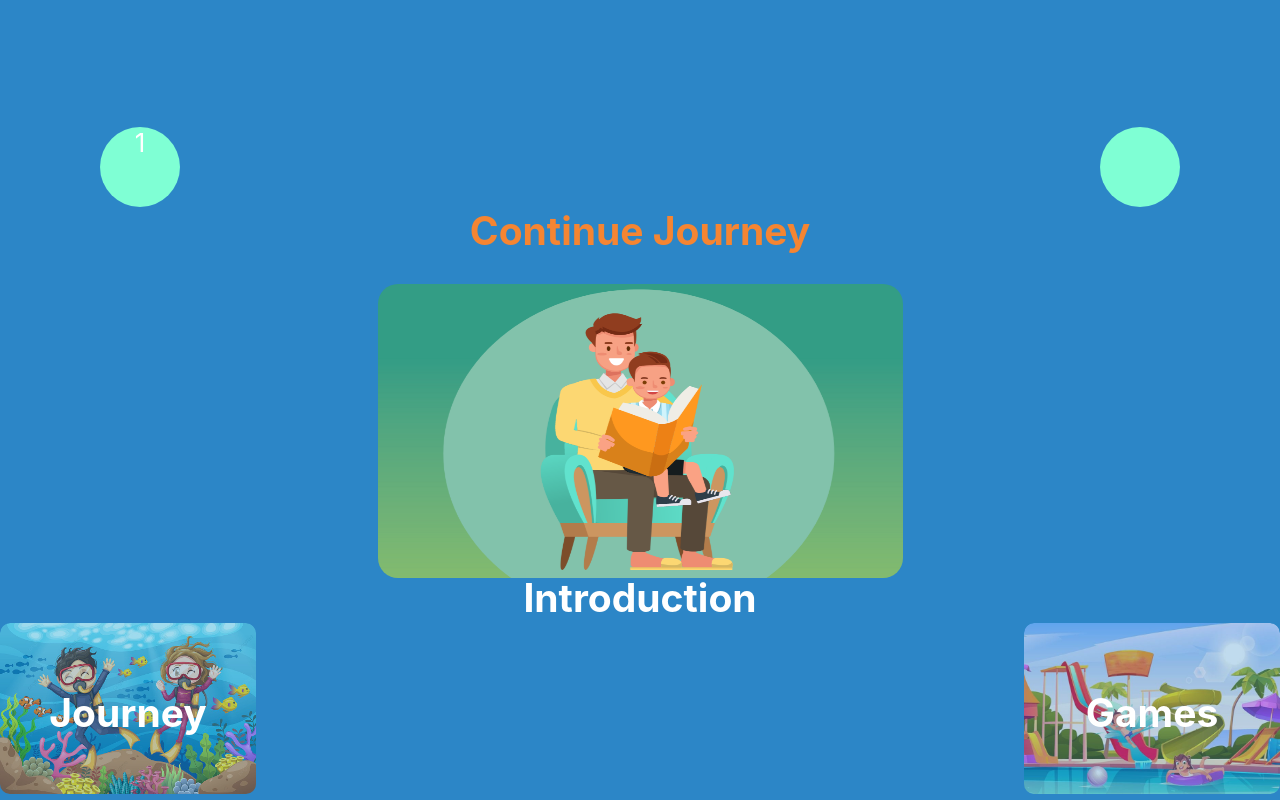
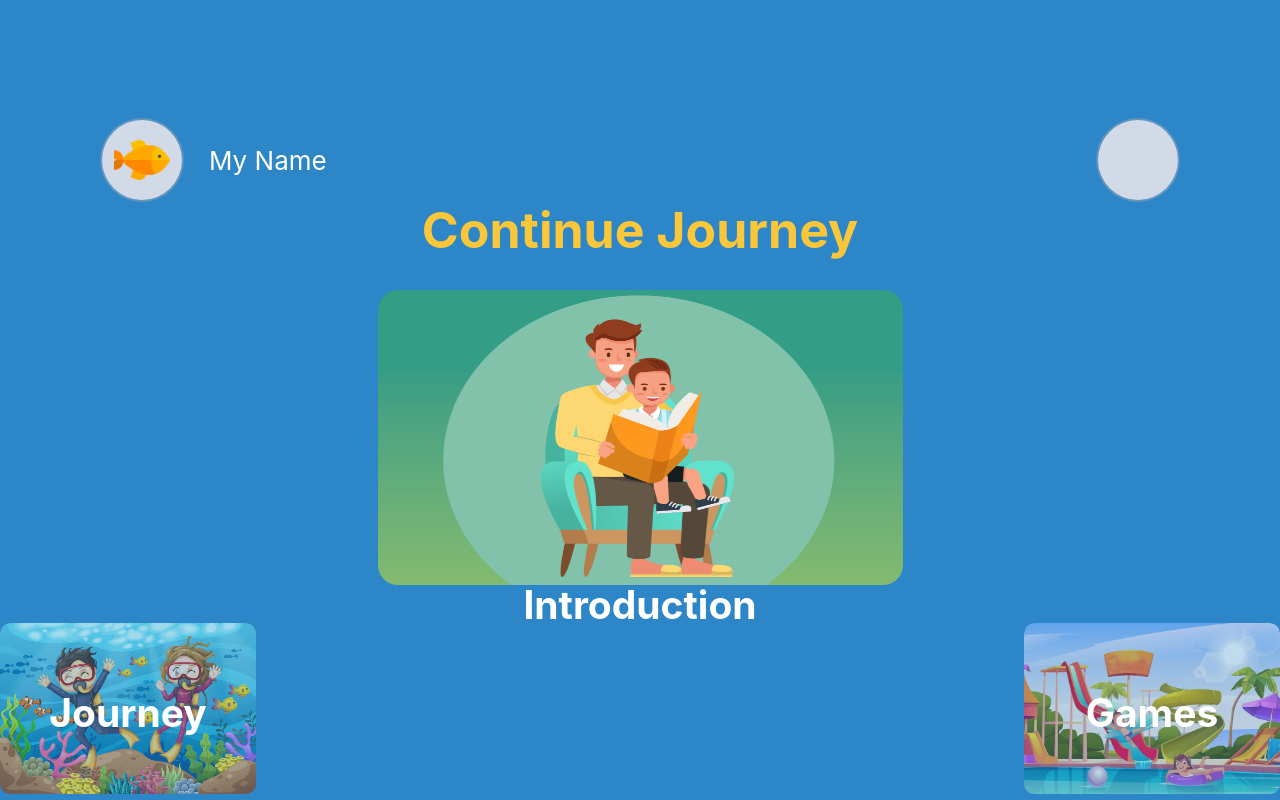
Before and after one commit to Jujuonthatbeat65750294/CodeSmiths, a React (Create React App) app: page /main-menu in a window 1280 px wide. Built offline with nearby package versions, Linux system fonts and the light colour scheme.

Commit message:
avatar added plus name

```diff
--- a/src/Ashley.css
+++ b/src/Ashley.css
@@ -41,19 +41,49 @@ code {
   height: 80px;
 }
 .profile , .setting{
-  background-color: aquamarine;
+  background-color: #d2dae7;
   width: 80px;
   height: 80px;
-  border-radius: 40px;
+  border-radius: 50%;
+  display: flex;
+  justify-content: center; /* Center horizontally */
+  align-items: center;
+  border: 2px solid #2675adab;
+}
+
+.profileImgUsername{
+  display: flex;
+  justify-content: space-evenly;
+  align-items: center;
+  column-gap: 25px;
+}
+
+.profile img{
+  width:70%;
+  height: 70%;
+}
+
+.profile .username{
+  padding: 2px;
   text-align: center;
+
 }
 
  .main-menu-content h2 {
   text-align: center;
   padding: 0;
   margin: 0 0 20px 0;
-  color: #F58532;
+  color: #FBC73A;
  }
+
+ .main-menu-content h2.maintitle {
+  text-align: center;
+  padding: 0;
+  margin: 0 0 20px 0;
+  color: #FBC73A;
+  font-size: 50px;
+ }
+
  .continue-contents {
   display: flex;
   flex-direction: row;
@@ -217,6 +247,7 @@ code {
   width: 100%;
   height: auto;
   border-radius: 8px;
+  box-shadow: #282c3469 0px 14px 20px 5px;
 }
 .phase h2 {
   position: absolute;
--- a/src/screens/MainMenu.js
+++ b/src/screens/MainMenu.js
@@ -4,10 +4,14 @@ const MainMenu = ({children}) => {
     return (
         <div className="main-menu-content">
             <div className="top-menu-bar">
-                <div className="profile">1</div>
+                <div className="profileImgUsername"> <div className="profile">
+                    <img src='../../assets/img/menu/fish_64.png'/>
+                </div>
+                <div className='username'>My Name</div>
+                </div>
                 <div className="setting"></div>
             </div>
-            <h2>Continue Journey</h2>
+            <h2 className='maintitle'>Continue Journey</h2>
             <div className="continue-contents">
                 <div id="course1">
                     <div id="1">
```
Also changed, not shown: public/assets/img/menu/fish_256.png (added), public/assets/img/menu/fish_64.png (added).
